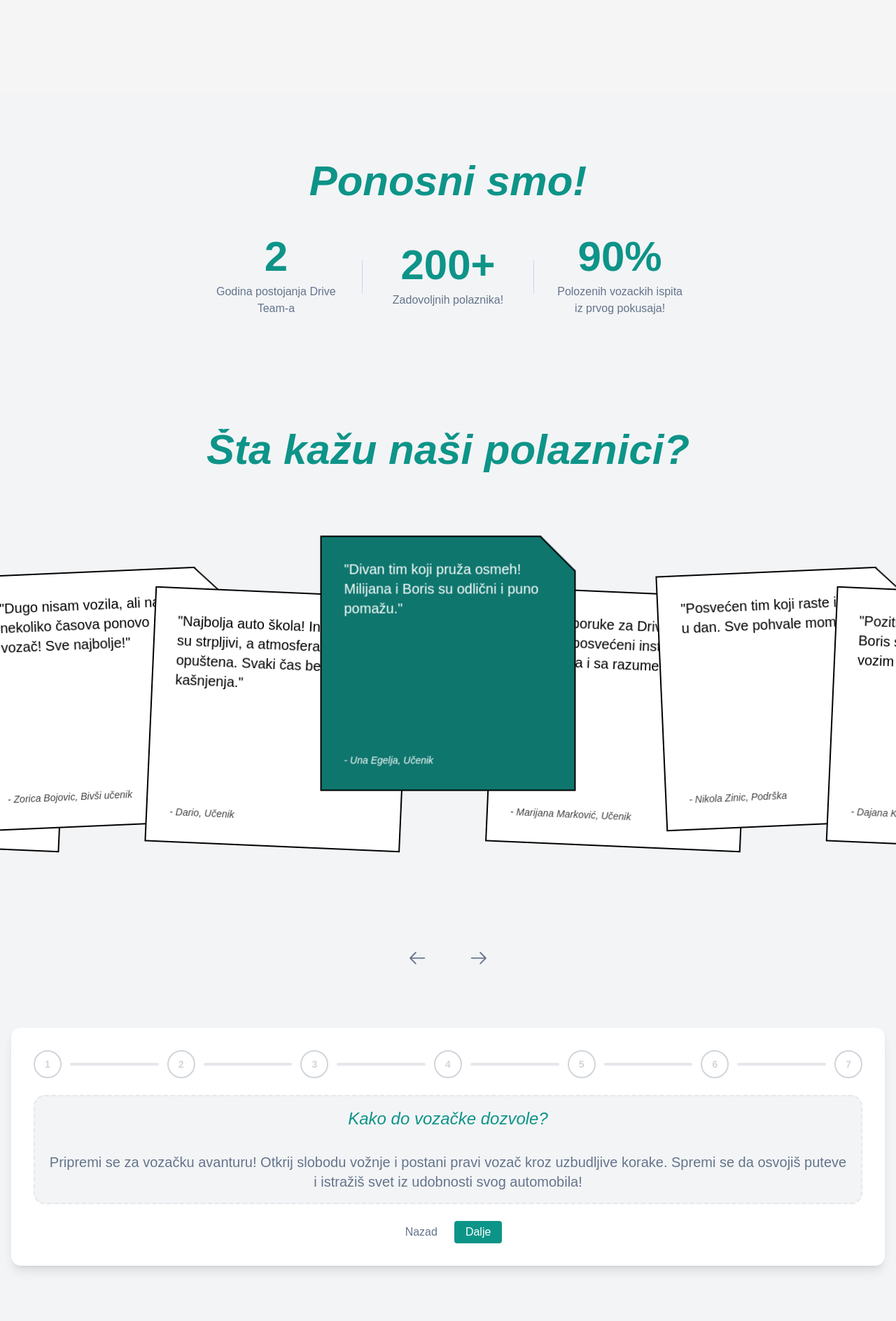
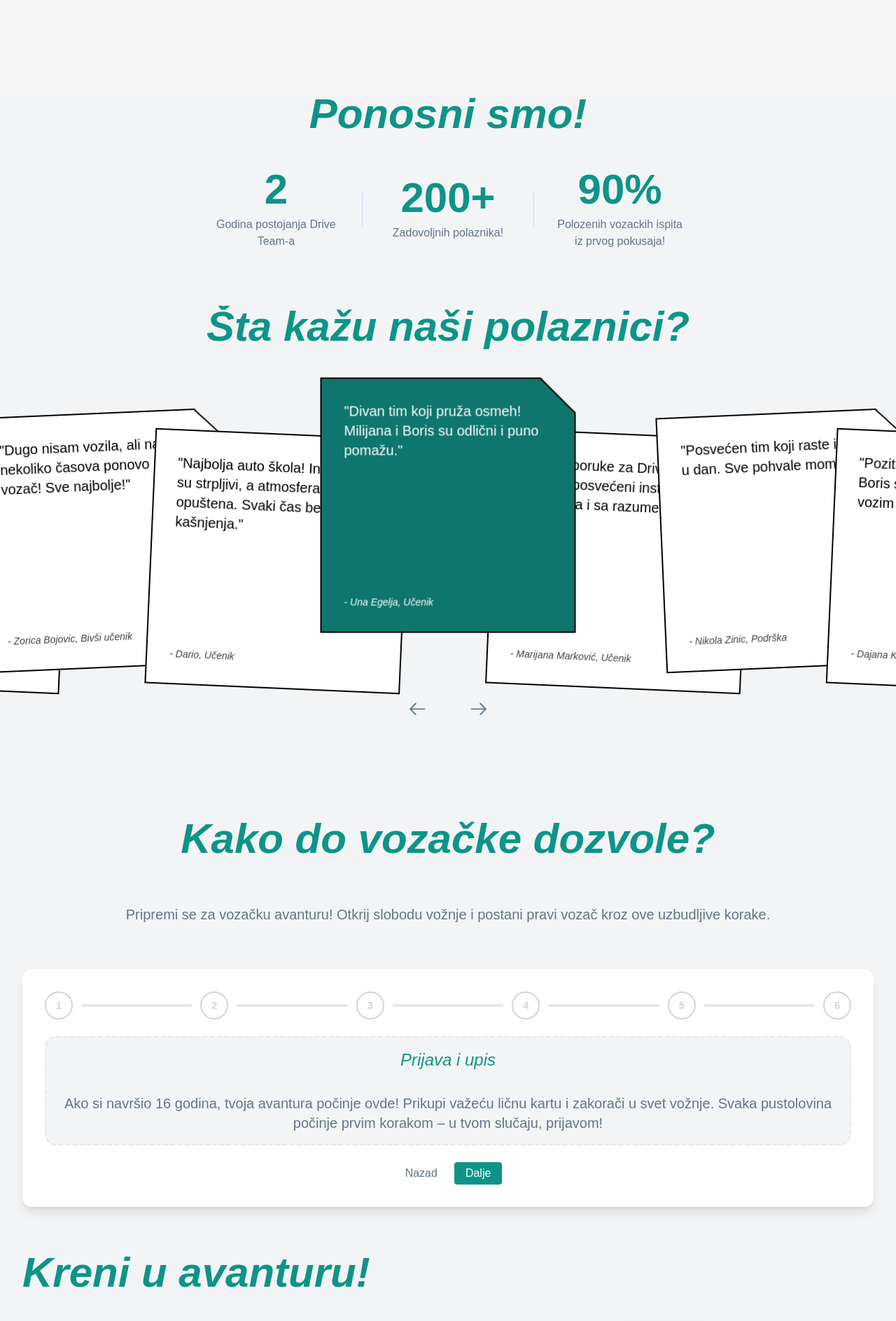
Before and after one commit to NenadBanjeglav/DriveTeam, a Next.js app: page / in a window 1280 px wide. Shown: the part 3080-4968 px from the top of the page at 70% size. Built offline with nearby package versions, Linux system fonts and the light colour scheme.

Commit message:
margin fix

```diff
--- a/app/components/About.tsx
+++ b/app/components/About.tsx
@@ -3,7 +3,7 @@ import React from "react";
 
 const About = () => {
   return (
-    <section className="mx-auto my-20 flex w-full flex-col items-center justify-center gap-16 p-8">
+    <section className="mx-auto  flex w-full flex-col items-center justify-center gap-16 p-8">
       <div className="mx-auto mb-16 flex max-w-7xl flex-col-reverse items-center justify-center gap-8 lg:flex-row lg:gap-28">
         <div className="mb-6 max-w-lg basis-2/4 md:mb-0">
           <h3 className="mb-12 text-center text-4xl font-semibold italic text-teal-600 md:text-left md:text-6xl">
--- a/app/components/Faq.tsx
+++ b/app/components/Faq.tsx
@@ -9,7 +9,7 @@ const Faq = () => {
   return (
     <section
       id="faq"
-      className="flex flex-col items-center justify-center px-4 py-12"
+      className="flex flex-col items-center justify-center px-4"
     >
       <h3 className="mb-8 text-4xl font-semibold italic text-teal-600 md:text-left md:text-6xl">
         Najčešća pitanja:
--- a/app/components/StaggerTestimonials.tsx
+++ b/app/components/StaggerTestimonials.tsx
@@ -76,7 +76,7 @@ export const StaggerTestimonials = () => {
   return (
     <section
       id="testimonials"
-      className="relative mt-16 flex min-h-screen w-full flex-col items-center overflow-hidden bg-gray-100"
+      className="relative  flex min-h-[700px] w-full flex-col items-center overflow-hidden bg-gray-100"
       style={{
         height: SECTION_HEIGHT,
       }}
@@ -105,7 +105,7 @@ export const StaggerTestimonials = () => {
             />
           );
         })}
-        <div className="absolute bottom-4 left-1/2 flex -translate-x-1/2 gap-8">
+        <div className="absolute bottom-24 left-1/2 flex -translate-x-1/2 gap-8">
           <button
             onClick={() => handleMove(-1)}
             className="grid size-14 place-content-center text-3xl transition-colors hover:bg-teal-700 hover:text-white"
--- a/app/components/Stats.tsx
+++ b/app/components/Stats.tsx
@@ -5,7 +5,7 @@ import { animate, useInView } from "framer-motion";
 
 const Stats = () => {
   return (
-    <div className="mx-auto max-w-3xl px-4 py-20 md:py-24">
+    <div className="mx-auto mb-20 max-w-3xl px-4">
       <h3 className="mb-12 text-center text-4xl font-semibold italic text-teal-600 md:text-6xl ">
         Ponosni smo!
       </h3>
--- a/app/components/SteppedProgress.tsx
+++ b/app/components/SteppedProgress.tsx
@@ -12,48 +12,42 @@ interface Korak {
 const koraci: Korak[] = [
   {
     step: 0,
-    title: "Kako do vozačke dozvole?",
-    description:
-      "Pripremi se za vozačku avanturu! Otkrij slobodu vožnje i postani pravi vozač kroz uzbudljive korake. Spremi se da osvojiš puteve i istražiš svet iz udobnosti svog automobila!",
-  },
-  {
-    step: 1,
     title: "Prijava i upis",
     description:
       "Ako si navršio 16 godina, tvoja avantura počinje ovde! Prikupi važeću ličnu kartu i zakorači u svet vožnje. Svaka pustolovina počinje prvim korakom – u tvom slučaju, prijavom!",
   },
   {
-    step: 2,
+    step: 1,
     title: "Teorijska obuka",
     description:
       "U narednih 13 dana, naučićeš sve tajne vožnje kroz 40 časova uzbudljivih predavanja. Upoznaj se s vozilom, saobraćajnim signalima i propisima. Svaka lekcija te vodi bliže tvojoj vozačkoj licenci!",
   },
   {
-    step: 3,
+    step: 2,
     title: "Teorijski ispit",
     description:
       "Pripremi se da dokažeš svoje znanje! Ispit traje 45 minuta i sadrži 41 pitanje. Osvoji najmanje 85 bodova i osiguraj sebi put do sledeće faze. Ovaj izazov je tvoj ključ za slobodu na putu!",
   },
   {
-    step: 4,
+    step: 3,
     title: "Lekarski pregled",
     description:
       "Pre nego što započneš praktičnu obuku, osiguraj svoje zdravstveno stanje. Donesi lekarsko uverenje koje će ti otvoriti vrata ka vožnji. Tvoj put ka nezavisnosti zahteva zdrav um i telo!",
   },
   {
-    step: 5,
+    step: 4,
     title: "Praktična obuka",
     description:
       "Sada počinje prava avantura! U 40 časova praktične obuke, vozićeš pod budnim okom instruktora. Dva časa dnevno, prilagođeni raspored, i ti za volanom. Oseti adrenalin dok stičeš veštine vožnje!",
   },
   {
-    step: 6,
+    step: 5,
     title: "Prva pomoć",
     description:
       "Učeći prvu pomoć, osiguraj da si spreman za svaku situaciju. Ova obuka te priprema za nepredviđene izazove na putu. Pokaži da si odgovoran vozač pre nego što se suočiš sa praktičnim ispitom!",
   },
   {
-    step: 7,
+    step: 6,
     title: "Praktični ispit",
     description:
       "Stigao si do finalnog izazova! Sa navršenih 17 godina, polažeš praktični ispit. Uključi motor, savladaj poligonske veštine i vožnju u saobraćaju. Ovaj ispit je tvoja prilika da pokažeš sve što si naučio i zakoračiš u svet slobodne vožnje!",
@@ -62,7 +56,7 @@ const koraci: Korak[] = [
 
 const SteppedProgress = () => {
   const [stepsComplete, setStepsComplete] = useState(0);
-  const numSteps = 7;
+  const numSteps = 6;
 
   const handleSetStep = (num: number) => {
     if (
@@ -76,8 +70,18 @@ const SteppedProgress = () => {
   };
 
   return (
-    <section id="steps">
-      <div className="bg-gray-100 px-4 py-14">
+    <section
+      id="steps"
+      className="mx-auto flex w-full flex-col items-center justify-center gap-16 p-8"
+    >
+      <h3 className="text-center text-4xl font-semibold italic text-teal-600 md:text-left md:text-6xl">
+        Kako do vozačke dozvole?
+      </h3>
+      <p className="text-center text-lg leading-relaxed md:text-left md:text-xl">
+        Pripremi se za vozačku avanturu! Otkrij slobodu vožnje i postani pravi
+        vozač kroz ove uzbudljive korake.
+      </p>
+      <div className="bg-gray-100">
         <div className="mx-auto w-full max-w-7xl  rounded-md bg-white p-8 shadow-lg">
           <Steps numSteps={numSteps} stepsComplete={stepsComplete} />
 
```
